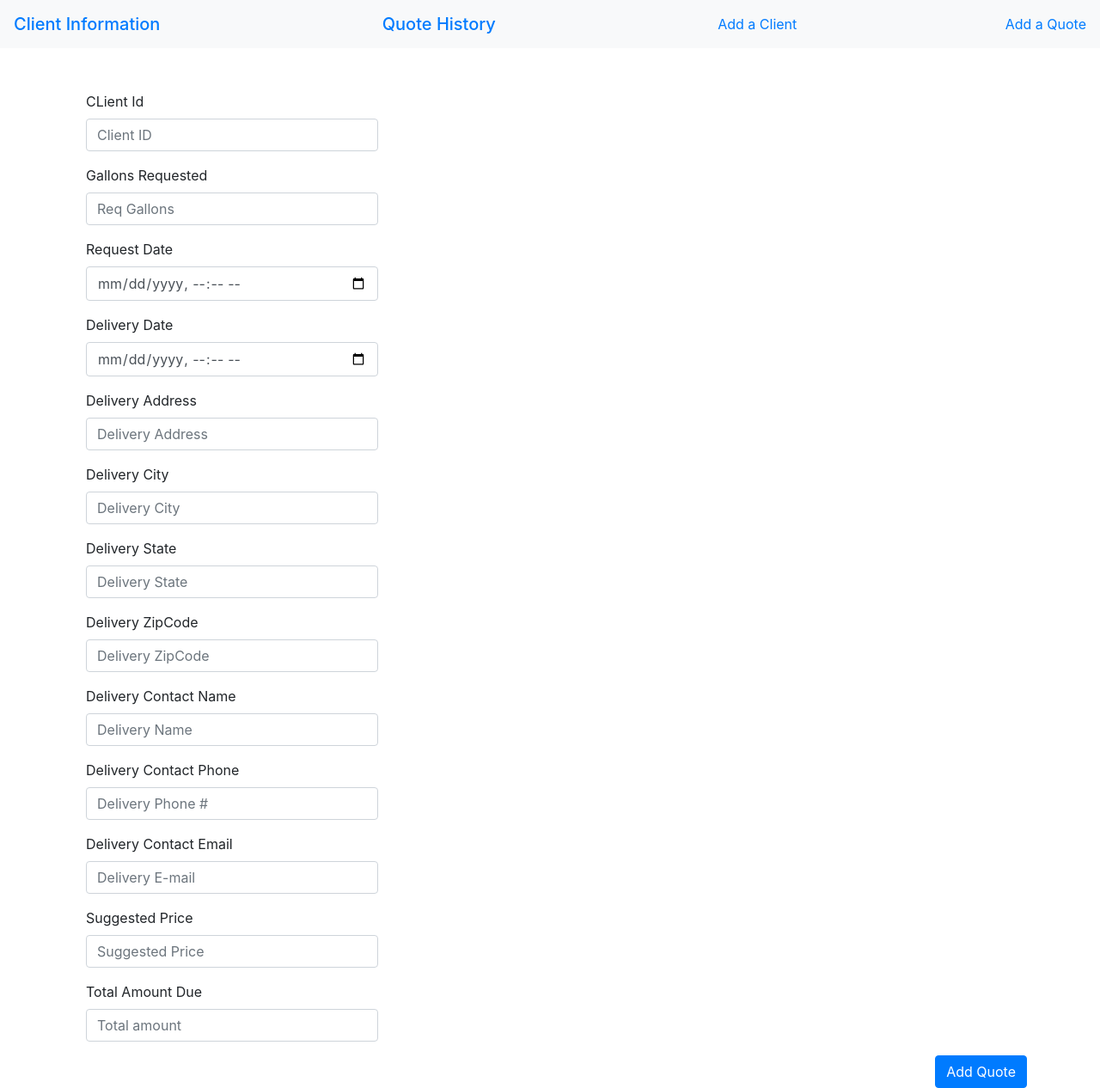
After one commit to ivyleighp/CS3320-Roddie_Ivy_A1, a Node server app: page /addQ in a window 1280 px wide. The commit adds this page. Shown: the whole page at 86% size. Run offline with Node 20, Linux system fonts and the light colour scheme.

Commit message:
updated fixed

```diff
--- a/app.js
+++ b/app.js
@@ -6,8 +6,10 @@ const path = require('path');
 const app = express();
 
 const {getHomePage} = require('./routes/index');
+const {getQuoteHomePage} = require('./routes/indexQ');
 const {addClientPage, addClient, deleteClient, editClient, editClientPage} = require('./routes/client');
-//, addQuotePage, addQuote, deleteQuote, editQuote, editQuotePage
+const {addQuotePage, addQuote, deleteQuote, editQuote, editQuotePage} = require('./routes/quote');
+
 const port = 8080;
 
 // create connection to database
@@ -46,13 +48,13 @@ app.get('/edit/:clientId', editClientPage);
 app.get('/delete/:clientId', deleteClient);
 app.post('/add', addClient);
 app.post('/edit/:clientId', editClient);
-/*
-app.get('/add', addQuotePage);
-app.get('/edit/:id', editQuotePage);
-app.get('/delete/:id', deleteQuote);
-app.post('/add', addQuote);
-app.post('/edit/:id', editQuote);
-*/
+app.get('/QuoteHistory', getQuoteHomePage);
+app.get('/addQ', addQuotePage);
+app.get('/editQ/:quoteId', editQuotePage);
+app.get('/deleteQ/:quoteId', deleteQuote);
+app.post('/addQ', addQuote);
+app.post('/editQ/:quoteId', editQuote);
+
 
 
 // set the app to listen on the port
--- a/routes/index.js
+++ b/routes/index.js
@@ -7,7 +7,7 @@ module.exports = {
             if (err) {
                 res.redirect('/');
             }
-            res.render('index.ejs', {
+            res.render('indexClient.ejs', {
                 title: "Welcome to fuel | View Clients"
                 ,client: result
             });
--- /dev/null
+++ b/routes/quote.js
@@ -0,0 +1,113 @@
+const fs = require('fs');
+
+module.exports = {
+    addQuotePage: (req, res) => {
+        res.render('add-quote.ejs', {
+            title: "Welcome to Fuel | Add a new quote"
+            ,message: ''
+        });
+    },
+    addQuote: (req, res) => {
+        if (!req.body) {
+            return res.status(400).send("No quotes were uploaded.");
+        }
+
+        let message = '';
+
+        let clientId = req.body.clientId;
+        let gallonsRequested = req.body.gallonsRequested;
+        let requestDate = req.body.requestDate;
+        let deliveryDate = req.body.deliveryDate;
+        let deliveryAddress = req.body.deliveryAddress;
+        let deliveryCity = req.body.deliveryCity;
+        let deliveryState = req.body.deliveryState;
+        let deliveryZipCode = req.body.deliveryZipCode;
+        let deliveryContactName = req.body.deliveryContactName;
+        let deliveryContactPhone = req.body.deliveryContactPhone;
+        let deliveryContactEmail = req.body.deliveryContactEmail;
+        let suggestedPrice = req.body.suggestedPrice;
+        let totalAmountDue = req.body.totalAmountDue;
+
+
+        let deliveryAddressQuery = "SELECT * FROM `fuelQuote` WHERE deliveryAddress = '" + deliveryAddress + "'";
+
+        db.query(deliveryAddressQuery, (err, result) => {
+            if (err) {
+                return res.status(500).send(err);
+            }
+            if (result.length > 0) {
+                message = 'Delivery Name already exists';
+                res.render('add-quote.ejs', {
+                    message,
+                    title: "Welcome to Fuel | Add a new quote"
+                });
+            } else {
+                        // send the player's details to the database
+                        let query = "INSERT INTO `fuelQuote` (clientId, gallonsRequested, requestDate, deliveryDate, deliveryAddress, deliveryCity, deliveryState, deliveryZipCode, deliveryContactName, deliveryContactPhone, deliveryContactEmail, suggestedPrice, totalAmountDue) VALUES ('" +
+                        clientId + "', '" +  gallonsRequested + "', '" + requestDate + "', '" + deliveryDate + "', '" + deliveryAddress + "', '" + deliveryCity + "', '" + deliveryState + "', '" + deliveryZipCode + "', '" + deliveryContactName  + "', '" + deliveryContactPhone + "', '" + deliveryContactEmail + "', '" + suggestedPrice + "', '" + totalAmountDue + "')";
+                        db.query(query, (err, result) => {
+                            if (err) {
+                                return res.status(500).send(err);
+                            }
+                            res.redirect('/QuoteHistory');
+                        });
+
+            }
+        });
+    },
+    editQuotePage: (req, res) => {
+        let quoteId = req.params.quoteId;
+        let query = "SELECT * FROM `fuelQuote` WHERE quoteId = '" + quoteId + "' ";
+        db.query(query, (err, result) => {
+            if (err) {
+                return res.status(500).send(err);
+            }
+            res.render('edit-quote.ejs', {
+                title: "Edit  Quote"
+                ,quote: result[0]
+                ,message: ''
+            });
+        });
+    },
+    editQuote: (req, res) => {
+        let quoteId = req.params.quoteId;
+        let clientId = req.body.clientId;
+        let gallonsRequested = req.body.gallonsRequested;
+        let requestDate = req.body.requestDate;
+        let deliveryDate = req.body.deliveryDate;
+        let deliveryAddress = req.body.deliveryAddress;
+        let deliveryCity = req.body.deliveryCity;
+        let deliveryState = req.body.deliveryState;
+        let deliveryZipCode = req.body.deliveryZipCode;
+        let deliveryContactName = req.body.deliveryContactName;
+        let deliveryContactPhone = req.body.deliveryContactPhone;
+        let deliveryContactEmail = req.body.deliveryContactEmail;
+        let suggestedPrice = req.body.suggestedPrice;
+        let totalAmountDue = req.body.totalAmountDue;
+
+        let query = "UPDATE `fuelQuote` SET `clientId` = '" + clientId + "', `gallonsRequested` = '" + gallonsRequested
+        + "', `requestDate` = '" + requestDate + "', `deliveryDate` = '"
+        + deliveryDate + "', `deliveryAddress` = '" + deliveryAddress
+        + "', `deliveryCity` = '" + deliveryCity + "', `deliveryState` = '" + deliveryState
+        + "', `deliveryZipCode` = '" + deliveryZipCode + "', `deliveryContactName` = '" + deliveryContactName
+        + "', `deliveryContactPhone` = '" + deliveryContactPhone + "', `deliveryContactEmail` = '" + deliveryContactEmail
+         + "', `suggestedPrice` = '" + suggestedPrice + "', `totalAmountDue` = '" + totalAmountDue + "' WHERE `fuelQuote`.`quoteId` = '" + quoteId + "'";
+        db.query(query, (err, result) => {
+            if (err) {
+                return res.status(500).send(err);
+            }
+            res.redirect('/QuoteHistory');
+        });
+    },
+    deleteQuote: (req, res) => {
+      let quoteId = req.params.quoteId;
+      let deleteUserQuery = 'DELETE FROM fuelQuote WHERE quoteId = "' + quoteId + '"';
+
+  db.query(deleteUserQuery, (err, result) => {
+    if (err) {
+        return res.status(500).send(err);
+    }
+    res.redirect('/QuoteHistory');
+  });
+}
+};
--- /dev/null
+++ b/views/add-quote.ejs
@@ -0,0 +1,78 @@
+<% include partials/header.ejs %>
+    <div class="container">
+        <% if (message != '') { %>
+            <p class="text-center text-danger"><%= message %></p>
+        <% } %>
+        <form class="add-client-form" action="" method="post" enctype="multipart/form-data">
+          <div class="form-group col-md-4">
+            <p><label for="clientId">CLient Id</label>
+              <input type="number" class="form-control" name="clientId" id="clientId" placeholder="Client ID" required>
+          </p></div>
+                <div class="form-group col-md-4">
+                  <p><label for="gallonsRequested">Gallons Requested</label>
+                    <input type="number" class="form-control" name="gallonsRequested" id="gallonsRequested" placeholder="Req Gallons" required>
+                </p></div>
+                <div class="form-group col-md-4">
+                  <p><label for="requestDate">Request Date</label>
+                    <input type="datetime-local" class="form-control" name="requestDate" id="requestDate" placeholder="Req date" required>
+                </div>
+                <div class="form-group col-md-4">
+                  <p><label for="deliveryDate">Delivery Date</label>
+                    <input type="datetime-local" class="form-control" name="deliveryDate" id="deliveryDate" placeholder="Delivery Date" required>
+                </p></div>
+                <div class="form-group col-md-4">
+                  <p><label for="deliveryAddress">Delivery Address</label>
+                    <input type="text" class="form-control" name="deliveryAddress" id="deliveryAddress" placeholder="Delivery Address"  required>
+                </p></div>
+                <div class="form-group col-md-4">
+                  <p><label for="deliveryCity">Delivery City</label>
+                    <input type="text" class="form-control name-valid" name="deliveryCity" id="deliveryCity" placeholder="Delivery City" required>
+                </p></div>
+                <div class="form-group col-md-4">
+                  <p><label for="deliveryState">Delivery State</label>
+                    <input type="text" class="form-control name-valid" name="deliveryState" id="deliveryState" placeholder="Delivery State" required>
+                </p></div>
+                <div class="form-group col-md-4">
+                  <p><label for="deliveryZipCode">Delivery ZipCode</label>
+                    <input type="number" class="form-control" name="deliveryZipCode" id="deliveryZipCode" placeholder="Delivery ZipCode" required>
+                </p></div>
+                <div class="form-group col-md-4">
+                  <p><label for="deliveryContactName">Delivery Contact Name</label>
+                    <input type="text" class="form-control name-valid" name="deliveryContactName " id="deliveryContactName" placeholder="Delivery Name" required>
+                </p></div>
+                <div class="form-group col-md-4">
+                  <p><label for="deliveryContactPhone">Delivery Contact Phone</label>
+                    <input type="phone" class="form-control" name="deliveryContactPhone" id="deliveryContactPhone" placeholder="Delivery Phone #" required>
+                </p></div>
+                <div class="form-group col-md-4">
+                  <p><label for="deliveryContactEmail">Delivery Contact Email</label>
+                    <input type="email" class="form-control" name="deliveryContactEmail" id="deliveryContactEmail" placeholder="Delivery E-mail" required>
+                </p></div>
+                <div class="form-group col-md-4">
+                  <p><label for="suggestedPrice">Suggested Price</label>
+                    <input type="number" class="form-control" name="suggestedPrice" id="suggestedPrice" placeholder="Suggested Price" required>
+                </p></div>
+                <div class="form-group col-md-4">
+                  <p><label for="totalAmountDue">Total Amount Due</label>
+                    <input type="number" class="form-control" name="totalAmountDue" id="totalAmountDue" placeholder="Total amount" required>
+                </p></div>
+            <button type="submit" class="btn btn-primary float-right">Add Quote</button>
+        </form>
+    </div>
+</div>
+<script src="https://ajax.googleapis.com/ajax/libs/jquery/3.3.1/jquery.min.js"></script>
+<script>
+  $(document).ready(function() {
+           $('.name-valid').on('keypress', function(e) {
+            var regex = new RegExp("^[a-zA-Z ]*$");
+            var str = String.fromCharCode(!e.charCode ? e.which : e.charCode);
+            if (regex.test(str)) {
+               return true;
+            }
+            e.preventDefault();
+            return false;
+           });
+          });
+</script>
+</body>
+</html>
--- a/views/edit-client.ejs
+++ b/views/edit-client.ejs
@@ -34,10 +34,10 @@
                     <label for="email">E-mail</label>
                     <input type="email" class="form-control" name="email" id="email" value="<%= client.email %>"required>
                 </div>
-            <button type="submit" class="btn btn-success float-right">Update Player</button>
+            <button type="submit" class="btn btn-success float-right">Update CLient</button>
         </form>
     <% } else { %>
-        <p class="text-center">Client Not Found. Go <a href="/add">here</a> to add players.</p>
+        <p class="text-center">Client Not Found. Go <a href="/add">here</a> to add clients.</p>
     <% } %>
 </div>
 </div>
--- a/views/partials/header.ejs
+++ b/views/partials/header.ejs
@@ -21,7 +21,8 @@
 <body>
 <div class="page-wrapper">
     <nav class="navbar navbar-light bg-light">
-        <span class="navbar-brand mb-0 h1" ><a href="/">FUEL</a></span>
+        <span class="navbar-brand mb-0 h1" ><a href="/">Client Information</a></span>
+        <span class="navbar-brand mb-0 h1" ><a href="/QuoteHistory">Quote History</a></span>
         <a class="float-right" href="/add" title="Add a New Client">Add a Client</a>
-        <a class="float-right" href="/add" title="Add a New Quote">Add a Quote</a>
+        <a class="float-right" href="/addQ" title="Add a New Quote">Add a Quote</a>
     </nav>
```
Also changed, not shown: routes/indexQ.js (added, +16 -0 lines), views/edit-quote.ejs (added, +69 -0 lines), views/indexClient.ejs (renamed from views/index.ejs, +1 -7 lines), views/indexQuote.ejs (added, +47 -0 lines).
